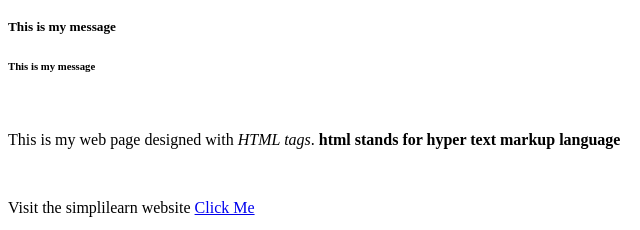
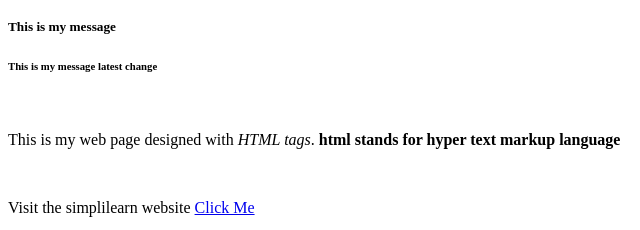
Before and after one commit to srshtinamdev123/simplilearn-check, a plain HTML site: page index.html in a window 1280 px wide. Shown: the part 191-421 px from the top of the page, 0-640 px from the left. Drawn offline with Linux system fonts and the light colour scheme.

Commit message:
Update index.html

```diff
--- a/index.html
+++ b/index.html
@@ -10,7 +10,7 @@
 		<h3>This is my message</h3>
 		<h4>This is my message</h4>
 		<h5>This is my message</h5>
-		<h6>This is my message</h6><br/>
+		<h6>This is my message latest change</h6><br/>
 
 		<p>This is my web page designed with <em>HTML tags</em>. <strong>html stands for hyper text markup language</strong></p>
 
```
